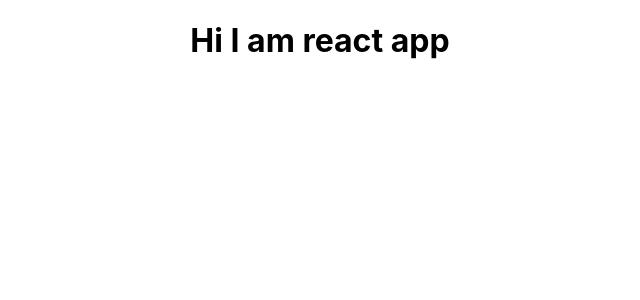
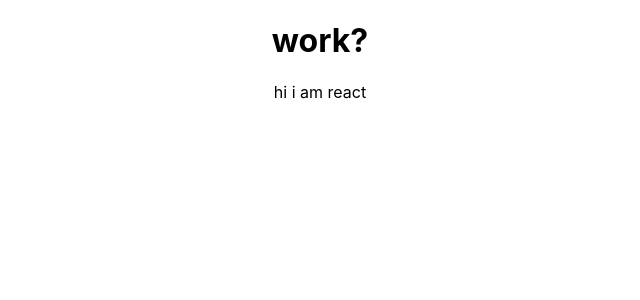
Before and after one commit to ikhsanhabibi/learn-react, a React (Create React App) app in the folder app/: page / in a window 1280 px wide. Shown: the top 300 px of the page, without its empty margins (320-960 px from the left). Built offline with nearby package versions, Linux system fonts and the light colour scheme.

Commit message:
create react element

```diff
--- a/app/src/App.js
+++ b/app/src/App.js
@@ -3,10 +3,16 @@
 
 class App extends Component {
   render() {
-    return (
-      <div className="App">
-        <h1>Hi I am react app</h1>
-      </div>
+    // return (
+    //   <div className="App">
+    //     <h1>Hi I am react app</h1>
+    //   </div>
+    // );
+    return React.createElement(
+      "div",
+      { className: "App" },
+      React.createElement("h1", null, "work?"),
+      "hi i am react"
     );
   }
 }
```
